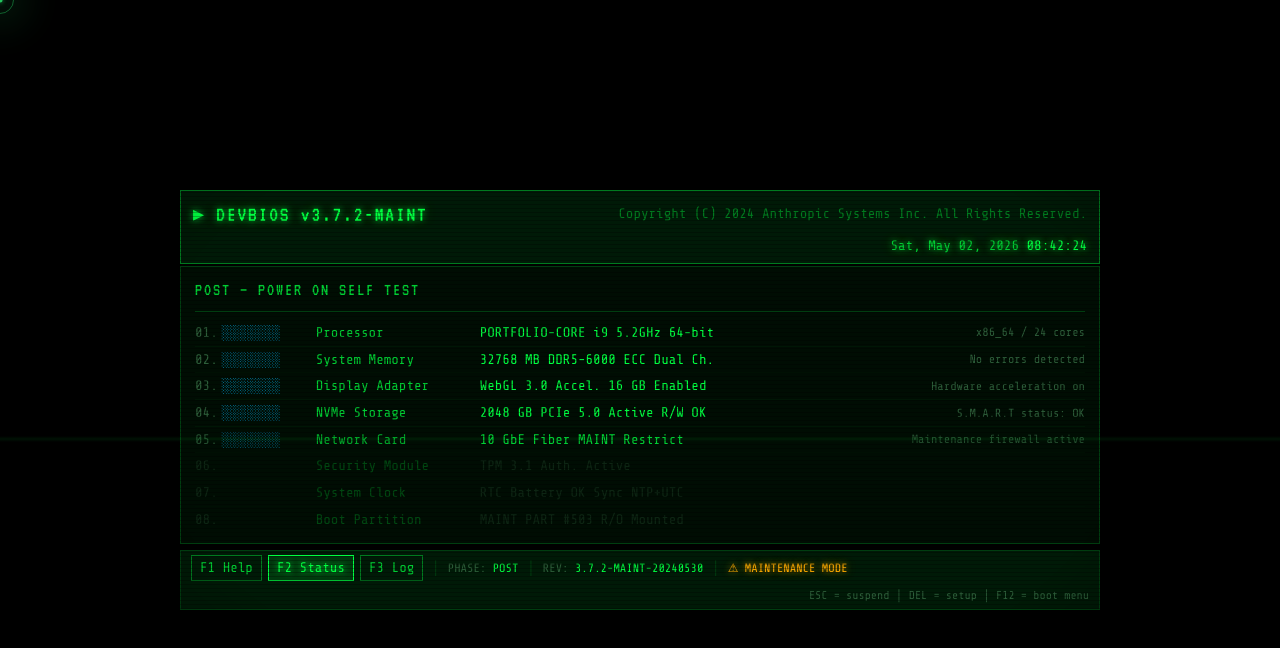
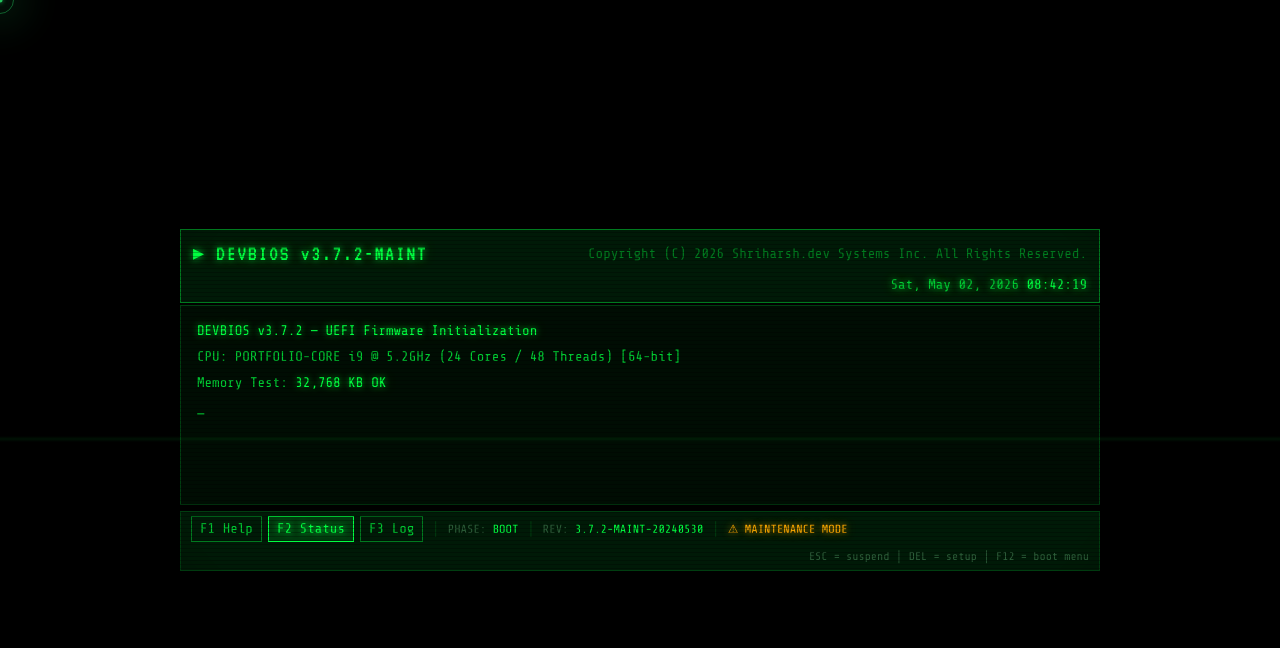
Before and after one commit to HarshNandigamwar/ShriharshNandigamwarPortfolio, a Next.js app: page / in a window 1280 px wide. Shown: the top 648 px of the page. Built offline with nearby package versions, Linux system fonts and the light colour scheme.

Commit message:
Change messages

```diff
--- a/src/components/maintenance.tsx
+++ b/src/components/maintenance.tsx
@@ -38,7 +38,7 @@ interface LogEntry {
 ══════════════════════════════════════════════════════════════ */
 
 const HARDWARE_CHECKS: HardwareCheck[] = [
-  { id: "cpu",  label: "Processor       ", value: "PORTFOLIO-CORE i9  5.2GHz  64-bit", detail: "x86_64 / 24 cores", status: "pending", final: "ok" },
+  { id: "cpu",  label: "Processor       ", value: "PORTFOLIO-CORE i5  5.2GHz  64-bit", detail: "x86_64 / 24 cores", status: "pending", final: "ok" },
   { id: "ram",  label: "System Memory   ", value: "32768 MB DDR5-6000  ECC   Dual Ch.", detail: "No errors detected", status: "pending", final: "ok" },
   { id: "gpu",  label: "Display Adapter ", value: "WebGL 3.0 Accel.   16 GB  Enabled", detail: "Hardware acceleration on", status: "pending", final: "ok" },
   { id: "stor", label: "NVMe Storage    ", value: "2048 GB PCIe 5.0   Active  R/W OK", detail: "S.M.A.R.T status: OK", status: "pending", final: "ok" },
@@ -225,21 +225,21 @@ export default function MaintenancePage() {
 
   /* ── Clock ── */
   useEffect(() => {
-    const t = setInterval(() => setClockTime(getTime()), 1000);
+    const t = setInterval(() => setClockTime(getTime()), 10000);
     return () => clearInterval(t);
   }, []);
 
   /* ── Uptime ── */
   useEffect(() => {
     if (phase !== "maintenance") return;
-    const t = setInterval(() => setUptime(u => u + 1), 1000);
+    const t = setInterval(() => setUptime(u => u + 1), 10000);
     return () => clearInterval(t);
   }, [phase]);
 
   /* ── Random glitch ── */
   useEffect(() => {
     const schedule = () => {
-      const delay = 4000 + Math.random() * 10000;
+      const delay = 4000 + Math.random() * 100000;
       return setTimeout(() => {
         setGlitch(true);
         setTimeout(() => setGlitch(false), 160);
@@ -263,12 +263,12 @@ export default function MaintenancePage() {
       if (count >= MEM_TARGET) clearInterval(memInterval);
     }, TICK_MS);
 
-    const t1 = setTimeout(() => setBootStep(1), 200);
-    const t2 = setTimeout(() => setBootStep(2), 500);
-    const t3 = setTimeout(() => setBootStep(3), (MEM_TARGET / TICK_STEP) * TICK_MS + 200);
-    const t4 = setTimeout(() => setBootStep(4), (MEM_TARGET / TICK_STEP) * TICK_MS + 700);
-    const t5 = setTimeout(() => setBootStep(5), (MEM_TARGET / TICK_STEP) * TICK_MS + 1400);
-    const toPost = setTimeout(() => setPhase("post"), (MEM_TARGET / TICK_STEP) * TICK_MS + 2000);
+    const t1 = setTimeout(() => setBootStep(1), 2000);
+    const t2 = setTimeout(() => setBootStep(2), 5000);
+    const t3 = setTimeout(() => setBootStep(3), (MEM_TARGET / TICK_STEP) * TICK_MS + 2000);
+    const t4 = setTimeout(() => setBootStep(4), (MEM_TARGET / TICK_STEP) * TICK_MS + 7000);
+    const t5 = setTimeout(() => setBootStep(5), (MEM_TARGET / TICK_STEP) * TICK_MS + 14000);
+    const toPost = setTimeout(() => setPhase("post"), (MEM_TARGET / TICK_STEP) * TICK_MS + 20000);
     return () => {
       clearInterval(memInterval);
       [t1, t2, t3, t4, t5, toPost].forEach(clearTimeout);
@@ -281,20 +281,20 @@ export default function MaintenancePage() {
     let idx = 0;
     const run = () => {
       if (idx >= HARDWARE_CHECKS.length) {
-        setTimeout(() => setPhase("maintenance"), 500);
+        setTimeout(() => setPhase("maintenance"), 7000);
         return;
       }
       setChecks(prev => prev.map((c, i) => i === idx ? { ...c, status: "checking" } : c));
-      const delay = 200 + Math.random() * 350;
+      const delay = 200 + Math.random() * 3500;
       setTimeout(() => {
         setChecks(prev => prev.map((c, i) =>
           i === idx ? { ...c, status: c.final } : c
         ));
         idx++;
-        setTimeout(run, 80);
+        setTimeout(run, 800);
       }, delay);
     };
-    const init = setTimeout(run, 300);
+    const init = setTimeout(run, 3000);
     return () => clearTimeout(init);
   }, [phase]);
 
@@ -305,7 +305,7 @@ export default function MaintenancePage() {
     const addLog = () => {
       if (li >= MAINT_LOGS.length) return;
       setLogs(prev => [...prev, MAINT_LOGS[li++]]);
-      setTimeout(addLog, 600 + Math.random() * 600);
+      setTimeout(addLog, 600 + Math.random() * 6000);
     };
     addLog();
     let p = 0;
@@ -435,7 +435,7 @@ function BiosHeader({ clockTime, getDate }: { clockTime: string; getDate: () =>
       <span className="g" style={{ fontFamily: "'VT323', monospace", fontSize: "clamp(16px, 2.5vw, 22px)", letterSpacing: "0.08em", color: C.green }}>
         ▸ DEVBIOS  v3.7.2-MAINT
       </span>
-      <span style={{ color: C.green3 }}>Copyright (C) 2024 Anthropic Systems Inc. All Rights Reserved.</span>
+      <span style={{ color: C.green3 }}>Copyright (C) 2026 Shriharsh.dev Systems Inc. All Rights Reserved.</span>
       <span className="g" style={{ color: C.green2, marginLeft: "auto" }}>
         {getDate()}  <span style={{ color: C.green }}>{clockTime}</span>
       </span>
@@ -649,12 +649,12 @@ function MaintenanceScreen({
             </span>
             <div>
               <div className="am" style={{ color: C.amber, fontWeight: "bold" }}>SERVICE UNAVAILABLE</div>
-              <div style={{ color: C.dim, fontSize: "0.85em" }}>HTTP/1.1 — Maintenance Mode Active</div>
+              <div style={{ color: C.dim, fontSize: "0.85em" }}>HTTPS/3.1 — Maintenance Mode Active</div>
             </div>
           </div>
           <div style={{ borderTop: `1px solid ${C.amber}44`, paddingTop: "6px" }}>
             <div style={{ color: C.green2, marginBottom: "2px" }}>
-              ▸ <span style={{ color: C.green }}>portfolio.dev</span> is currently being upgraded.
+              ▸ <span style={{ color: C.green }}>Shriharsh.dev</span> is currently under maintenance.
             </div>
             <div style={{ color: C.dim }}>
               ▸ Estimated completion: <span className="blink" style={{ color: C.green }}>calculating...</span>
@@ -670,7 +670,7 @@ function MaintenanceScreen({
           <div style={tilesRow}>
             {tile("STATUS CODE", "503", "am", "#100800")}
             {tile("UPTIME", formatUptime(uptime), "g", C.green5)}
-            {tile("VERSION", "v2.1.0", "g", C.green5)}
+            {tile("VERSION", "v3.1.0", "g", C.green5)}
           </div>
           <div style={tilesRow}>
             {tile("POST WARNINGS", `${checks.filter(c => c.final === "warning").length} / ${checks.length}`, "am", "#100800")}
@@ -685,11 +685,11 @@ function MaintenanceScreen({
         <div className="marquee-inner">
           &nbsp;&nbsp;&nbsp;
           ▸ MAINTENANCE MODE ACTIVE &nbsp;|&nbsp; 503 SERVICE UNAVAILABLE &nbsp;|&nbsp;
-          portfolio.dev is being upgraded &nbsp;|&nbsp; Please check back soon &nbsp;|&nbsp;
-          All user data is safe and preserved &nbsp;|&nbsp; Next.js v2.1.0 deployment in progress &nbsp;|&nbsp;
+          Shriharsh.dev is being upgraded &nbsp;|&nbsp; Please check back soon &nbsp;|&nbsp;
+          All data is safe and preserved &nbsp;|&nbsp; Next.js v2.1.0 deployment in progress &nbsp;|&nbsp;
           BUILD STATUS: IN PROGRESS &nbsp;|&nbsp; HEALTH CHECK: PENDING &nbsp;|&nbsp;
           ▸ MAINTENANCE MODE ACTIVE &nbsp;|&nbsp; 503 SERVICE UNAVAILABLE &nbsp;|&nbsp;
-          portfolio.dev is being upgraded &nbsp;|&nbsp; Please check back soon &nbsp;|&nbsp;
+          Shriharsh.dev is being upgraded &nbsp;|&nbsp; Please check back soon &nbsp;|&nbsp;
           All user data is safe and preserved &nbsp;|&nbsp; Next.js v2.1.0 deployment in progress &nbsp;|&nbsp;
           BUILD STATUS: IN PROGRESS &nbsp;|&nbsp; HEALTH CHECK: PENDING &nbsp;&nbsp;&nbsp;
         </div>
@@ -785,7 +785,7 @@ function MaintenanceScreen({
             <motion.div key="help" initial={{ opacity: 0 }} animate={{ opacity: 1 }} exit={{ opacity: 0 }} style={panelBase}>
               <div style={{ color: C.dim, marginBottom: "10px", fontSize: "0.85em" }}>BIOS MAINTENANCE REFERENCE</div>
               {[
-                ["What is this?",      "Your portfolio website is undergoing a scheduled upgrade. During this time all public-facing routes return HTTP 503."],
+                ["What is this?",      "Portfolio website is undergoing a scheduled upgrade. During this time all public-facing routes return HTTP 503."],
                 ["How long?",          "Deployments typically complete within 5–20 minutes. If this page persists beyond 30 min, the upgrade may have stalled."],
                 ["Is data safe?",      "Yes. Maintenance mode is read-only. No user data is modified during this phase."],
                 ["Status codes",       "503 → Service unavailable. 307 → Temporary redirect to /maintenance. 200 → Normal operation restored."],
```
